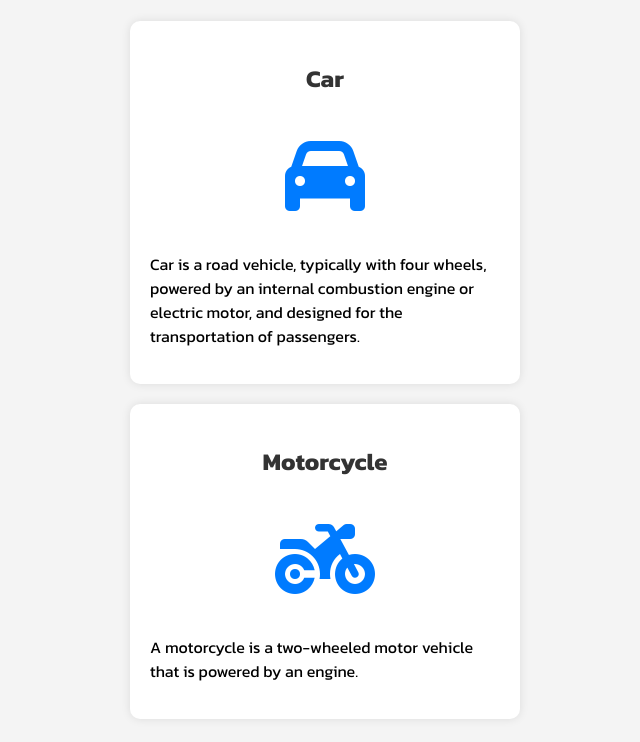
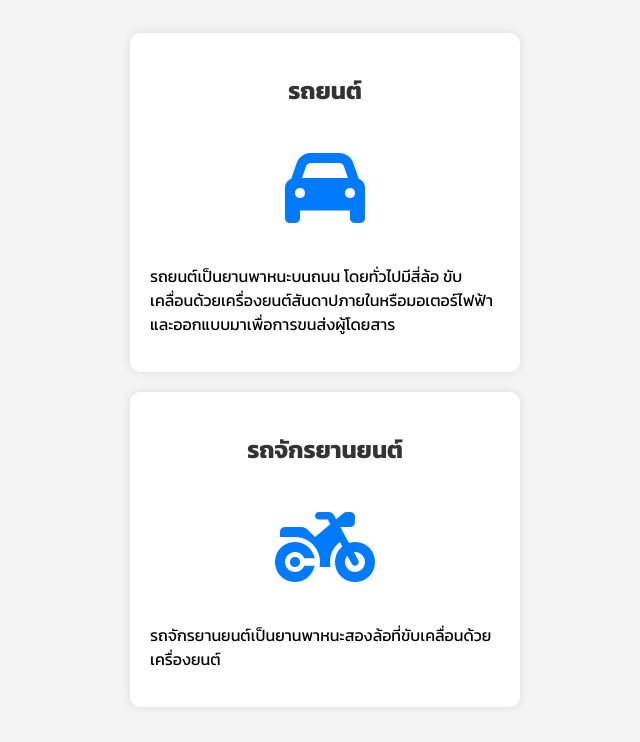
Before and after one commit to FauzanSamoh/FauzanSamoh.github.io, a plain HTML site: page booking.html in a window 1280 px wide. Shown: the whole page, without its empty margins (315-955 px from the left). Drawn offline with Linux system fonts and the light colour scheme.

Commit message:
ำห่

```diff
--- a/booking.html
+++ b/booking.html
@@ -51,21 +51,20 @@
 <body>
     <a href="./car-zone.html">
         <div class="card">
-            <h2>Car</h2>
+            <h2>รถยนต์</h2>
             <!-- Font Awesome CDN -->
             <link rel="stylesheet" href="https://cdnjs.cloudflare.com/ajax/libs/font-awesome/6.4.2/css/all.min.css">
             <i class="fa-solid fa-car" style="font-size: 5rem; color: #007bff;"></i>
-            <p>Car is a road vehicle, typically with four wheels, powered by an internal combustion engine or electric
-                motor, and designed for the transportation of passengers.</p>
+            <p>รถยนต์เป็นยานพาหนะบนถนน โดยทั่วไปมีสี่ล้อ ขับเคลื่อนด้วยเครื่องยนต์สันดาปภายในหรือมอเตอร์ไฟฟ้า และออกแบบมาเพื่อการขนส่งผู้โดยสาร</p>
         </div>
     </a>
     <a href="./zone.html">
         <div class="card">
-            <h2>Motorcycle</h2>
+            <h2>รถจักรยานยนต์</h2>
             <!-- Font Awesome CDN -->
             <link rel="stylesheet" href="https://cdnjs.cloudflare.com/ajax/libs/font-awesome/6.4.2/css/all.min.css">
             <i class="fa-solid fa-motorcycle" style="font-size: 5rem; color: #007bff;"></i>
-            <p>A motorcycle is a two-wheeled motor vehicle that is powered by an engine.</p>
+            <p>รถจักรยานยนต์เป็นยานพาหนะสองล้อที่ขับเคลื่อนด้วยเครื่องยนต์</p>
         </div>
     </a>
 </body>
```
